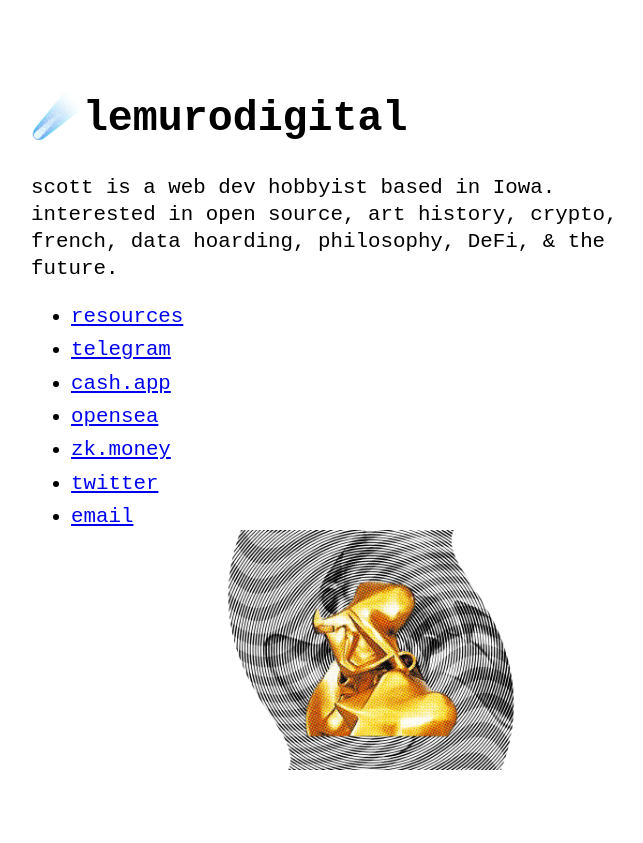
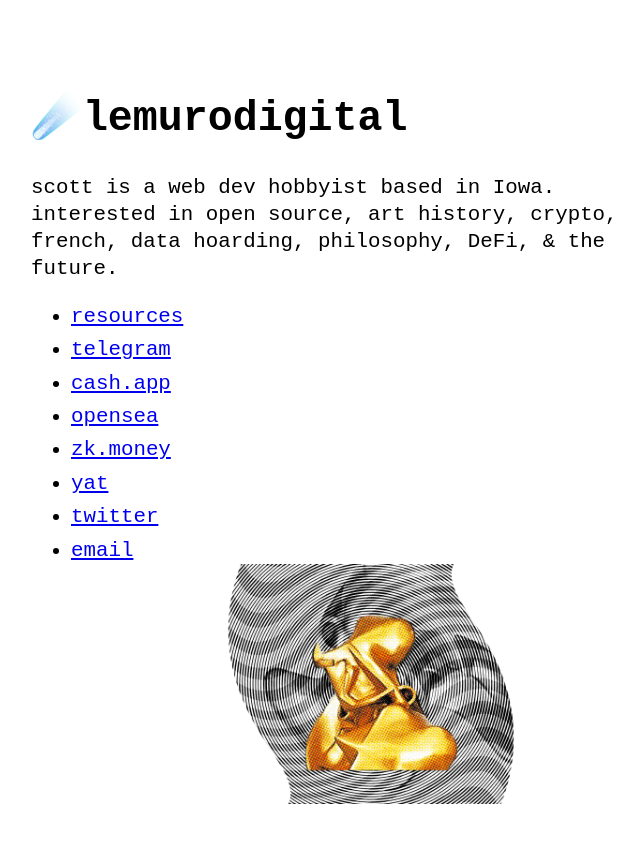
Before and after one commit to lemurodigital/lemuro.digital, a Jekyll site: the page built from index.md, in a window 1280 px wide. Shown: the top 843 px of the page, without its empty margins (289-932 px from the left). Built offline with Jekyll 4.4.1, drawn with Linux system fonts in a browser that asks for light colours.

Commit message:
Update index.md

```diff
--- a/index.md
+++ b/index.md
@@ -7,6 +7,7 @@ scott is a web dev hobbyist based in Iowa. interested in open source, art histor
 - [cash.app](https://cash.app/$lemurodigital)
 - [opensea](https://opensea.io/accounts/lemurodigital)
 - [zk.money](/assets/zk.png)
+- [yat](https://y.at/⛓️🕳️🔫⛓️)
 - [twitter](https://twitter.com/scottduplessis)
 - [email](mailto:scott@lemuro.digital)
 ![](/assets/feature.png){:width="50%"}
```
